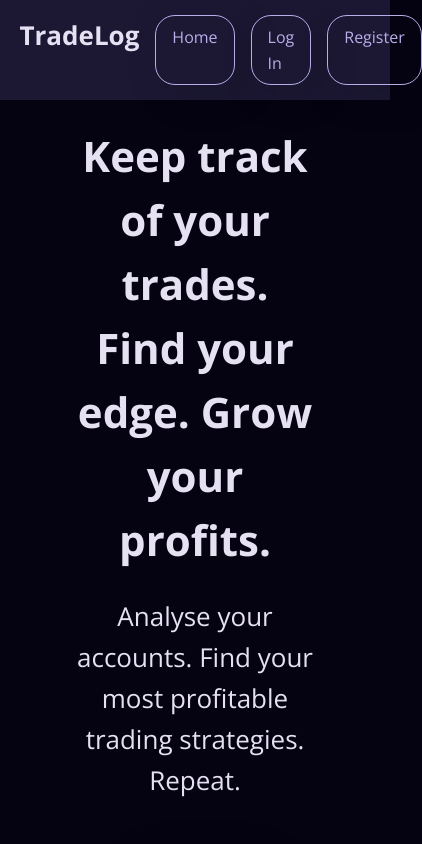
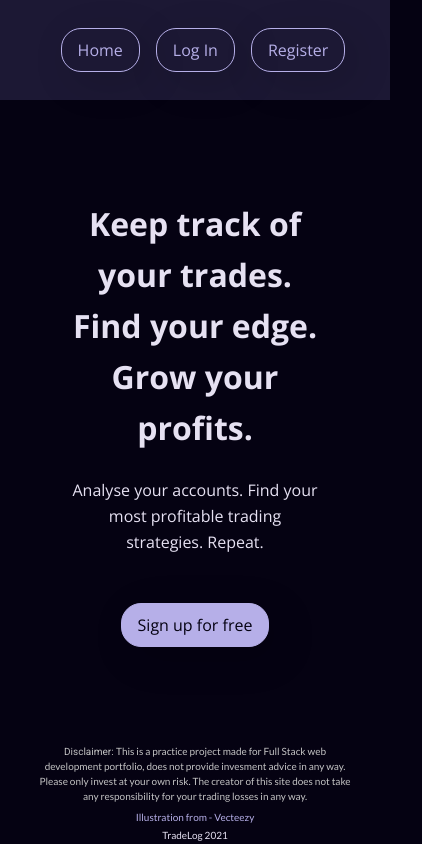
Before and after one commit to topsmart20/trading_frontend_reactjs, a React (Create React App) app: page / in a window 390 px wide. Shown: the top 844 px of the page, 422 px wide, since content can reach past the window. Built offline with nearby package versions, Linux system fonts and the light colour scheme.

Commit message:
work on landing page responsiveness

```diff
--- a/src/Styles/Layout/_footer.scss
+++ b/src/Styles/Layout/_footer.scss
@@ -2,10 +2,13 @@
   grid-area: footer-start / 1 / footer-end / -1;
   display: flex;
   flex-direction: column;
-  width: 60%;
+  width: 80%;
   margin: 0 auto;
   text-align: center;
 
+  @media (min-width: 600px){
+    width: 60%;
+  }
   &__disclaimer{
     font-size: 1rem;
     line-height: 1.5;
@@ -14,7 +17,8 @@
   }
 
   &__trademark {
-    margin-bottom: $space-16;
+    // margin-bottom: $space-16;
+    line-height: 1;
     color: $color-off-white;
     font-size: 1rem;
   }
@@ -23,7 +27,7 @@
 
 .attribution {
   color: $color-purple-light;
-  margin-top: 1rem;
+  // margin-top: 1rem;
   font-size: 1rem;
   display: block;
 }
--- a/src/Styles/Layout/_nav.scss
+++ b/src/Styles/Layout/_nav.scss
@@ -4,13 +4,22 @@
   height: 10rem;
   background-color: $color-purple-dark;
   align-items: center;
+  justify-content: center;
+
 
   &__container {
     @include centered-container;
     justify-content: space-between;
+    flex-direction: column;
+
+    @media (min-width: 800px) {
+      flex-direction: row;
+    }
+
   }
   &__link-container {
     display: flex;
+    justify-content: center;
 
     & > .btn {
       margin-left: $space-16;
@@ -19,8 +28,14 @@
 }
 
 .logo {
+  display: none;
   font-family: 'Open-sans', sans-serif;
   font-weight: 700;
   font-size: $font-size-header-3;
   color: $color-purple-light;
+  justify-content: center;
+
+  @media (min-width: 800px) {
+    display: flex;
+  }
 }
--- a/src/Styles/Pages/_landing.scss
+++ b/src/Styles/Pages/_landing.scss
@@ -45,22 +45,28 @@
 
   &__title {
     color: $color-off-white;
-    font-size: $font-size-header-1;
-    line-height: 6.4rem;
+    font-size: $font-size-header-2;
+    line-height: 5.1rem;
     font-weight: 700;
-    margin-bottom: 2.4rem;
+    margin-bottom: $space-24;
+
+    @media (min-width: 600px) {
+      font-size: $font-size-header-1;
+      line-height: 6.4rem;
+    }
   }
 
   &__subtitle {
-    font-size: $font-size-header-3;
-    line-height: 4.1rem;
+    font-size: $font-size-regular;
+    line-height: 2.6rem;
     font-weight: 300;
-    margin-bottom: 4.8rem;
+    margin-bottom: $space-48;
+
+    @media (min-width: 600px) {
+      font-size: $font-size-header-3;
+      line-height: 4.1rem;
+    }
   }
-}
-
-.btn--cta {
-  margin-bottom: 5rem;
 }
 
 .graphic {
@@ -82,6 +88,7 @@
     position: absolute;
     height: 75%;
     stroke: #fff;
+    opacity: 0.6
   }
 
   // @media (min-width: 1200px){
```
